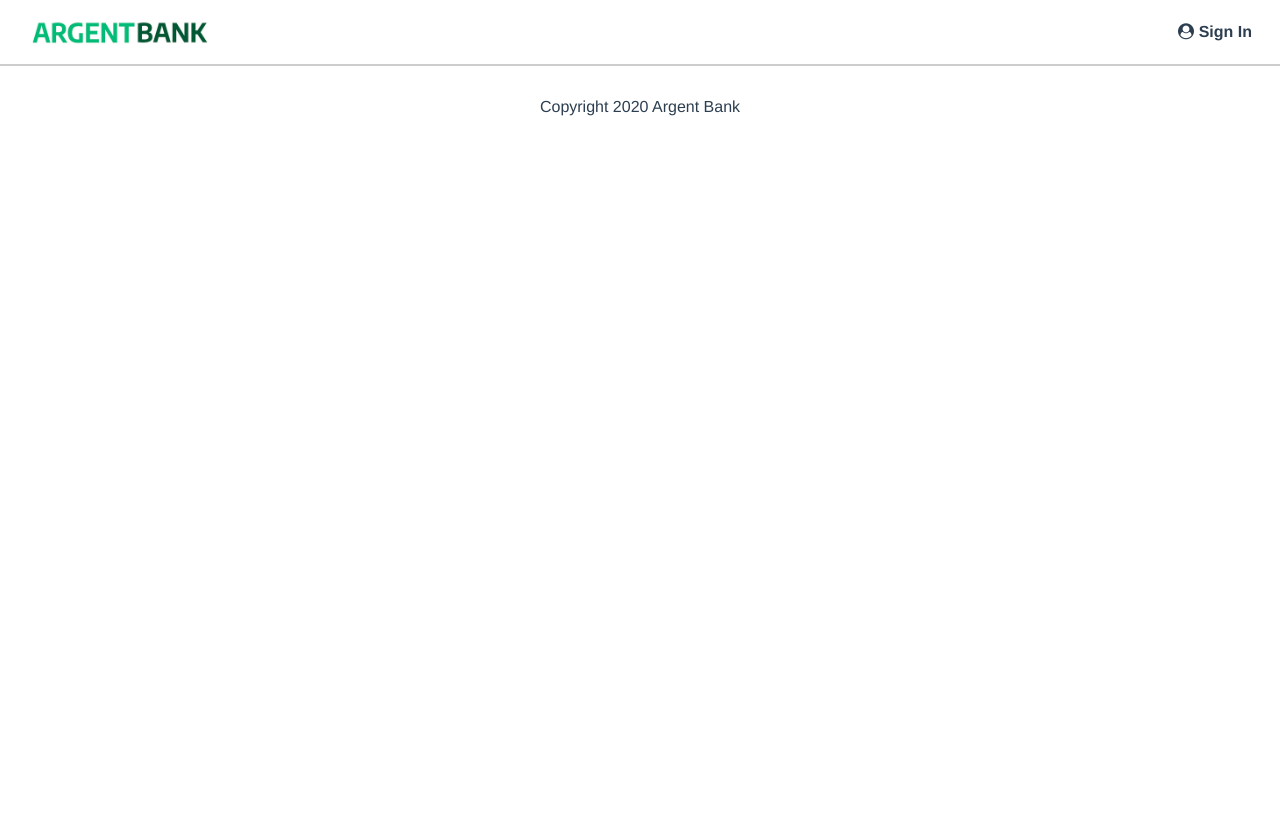
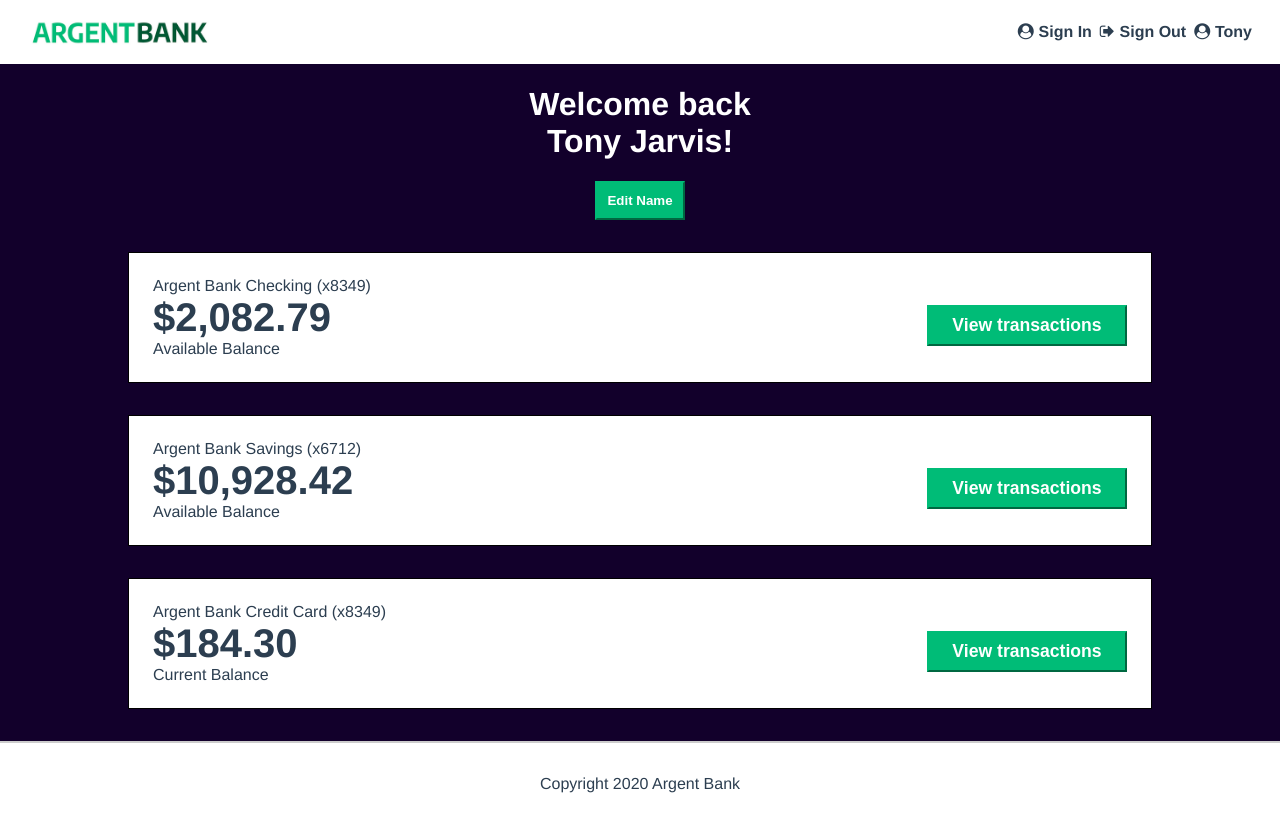
Before and after one commit to ThomasVogeleisen/Argent-bank-p13-frontend, a React (Vite) app: page /profile in a window 1280 px wide. Built offline with nearby package versions, Linux system fonts and the light colour scheme.

Commit message:
Ajout de la page profile

```diff
--- a/src/App.css
+++ b/src/App.css
@@ -13,160 +13,20 @@ body {
   min-height: 100vh;
 }
 
-.hero {
-  background-position: 0 -50px;
-  background-size: cover;
-  background-repeat: no-repeat;
-  height: 300px;
-  position: relative;
+.bg-dark {
+  background-color: #12002b;
 }
 
-.hero-content {
-  position: relative;
-  top: 2rem;
-  width: 200px;
-  background: white;
-  padding: 2rem;
-  text-align: left;
-  margin: 0 auto;
+.sr-only {
+  border: 0 !important;
+  clip: rect(1px, 1px, 1px, 1px) !important; /* 1 */
+  -webkit-clip-path: inset(50%) !important;
+  clip-path: inset(50%) !important; /* 2 */
+  height: 1px !important;
+  margin: -1px !important;
+  overflow: hidden !important;
+  padding: 0 !important;
+  position: absolute !important;
+  width: 1px !important;
+  white-space: nowrap !important; /* 3 */
 }
-
-.hero-content .subtitle {
-  font-weight: bold;
-  font-size: 1rem;
-  margin: 0;
-}
-
-.hero-content .text {
-  margin-bottom: 0;
-  font-size: 0.9rem;
-}
-
-@media (min-width: 920px) {
-  .hero {
-    height: 400px;
-    background-position: 0% 33%;
-  }
-
-  .hero-content {
-    position: absolute;
-    top: 50px;
-    right: 50px;
-    width: 300px;
-    margin: 2rem;
-  }
-
-  .hero-content .subtitle {
-    font-size: 1.5rem;
-  }
-
-  .hero-content .text {
-    font-size: 1.2rem;
-  }
-}
-
-.features {
-  display: flex;
-  flex-direction: column;
-}
-
-@media (min-width: 920px) {
-  .features {
-    flex-direction: row;
-  }
-}
-
-.feature-icon {
-  width: 100px;
-  border: 10px solid #00bc77;
-  border-radius: 50%;
-  padding: 1rem;
-}
-
-.feature-item {
-  flex: 1;
-  padding: 2.5rem;
-}
-
-.feature-item-title {
-  color: #222;
-  font-size: 1.25rem;
-  font-weight: bold;
-  margin-bottom: 0.5rem;
-}
-
-.account {
-  display: flex;
-  justify-content: space-between;
-  align-items: center;
-  border: 1px solid black;
-  background-color: #fff;
-  width: 80%;
-  margin: 0 auto;
-  flex-direction: column;
-  padding: 1.5rem;
-  box-sizing: border-box;
-  text-align: left;
-  margin-bottom: 2rem;
-}
-
-.account-amount {
-  margin: 0;
-  font-size: 2.5rem;
-  font-weight: bold;
-}
-
-.account-amount-description {
-  margin: 0;
-}
-
-.account-title {
-  margin: 0;
-  padding: 0;
-  font-size: 1rem;
-  font-weight: normal;
-}
-
-.account-content-wrapper {
-  width: 100%;
-  flex: 1;
-}
-
-.edit-button {
-  border-color: #00bc77;
-  background-color: #00bc77;
-  color: #fff;
-  font-weight: bold;
-  padding: 10px;
-}
-
-.header {
-  color: #fff;
-  margin-bottom: 2rem;
-}
-
-.transaction-button {
-  display: block;
-  width: 100%;
-  padding: 8px;
-  font-size: 1.1rem;
-  font-weight: bold;
-  margin-top: 1rem;
-  border-color: #00bc77;
-  background-color: #00bc77;
-  color: #fff;
-}
-
-@media (min-width: 720px) {
-  .account {
-    flex-direction: row;
-  }
-
-  .account-content-wrapper.cta {
-    flex: 0;
-  }
-
-  .transaction-button {
-    width: 200px;
-  }
-}
--- a/src/App.jsx
+++ b/src/App.jsx
@@ -1,8 +1,8 @@
 import './App.css'
 import { BrowserRouter as Router, Routes, Route } from 'react-router-dom'
 import { Home } from './pages/Home'
-import { SignIn } from './pages/SignIn'
-import { User } from './pages/User'
+import { Login } from './pages/Login'
+import { Profile } from './pages/Profile'
 import { NavBar } from './components/NavBar'
 import { Footer } from './components/Footer'
 
@@ -13,8 +13,8 @@ function App() {
 
       <Routes>
         <Route path="/" element={<Home />} />
-        <Route path="/Sign-in" element={<SignIn />} />
-        <Route path="/User" element={<User />} />
+        <Route path="/login" element={<Login />} />
+        <Route path="/profile" element={<Profile />} />
       </Routes>
 
       <Footer />
--- a/src/components/NavBar/index.jsx
+++ b/src/components/NavBar/index.jsx
@@ -14,9 +14,17 @@ export function NavBar() {
         <h1 className="sr-only">Argent Bank</h1>
       </Link>
       <div>
-        <Link className="main-nav-item" to={'/Sign-in'}>
+        <Link className="main-nav-item" to={'/login'}>
           <i className="fa fa-user-circle fa-margin"></i>
           Sign In
+        </Link>
+        <Link className="main-nav-item" to={'/'}>
+          <i className="fa fa-sign-out fa-margin"></i>
+          Sign Out
+        </Link>
+        <Link className="main-nav-item" to={'/Profile'}>
+          <i className="fa fa-user-circle fa-margin"></i>
+          Tony
         </Link>
       </div>
     </nav>
--- a/src/components/NavBar/style.css
+++ b/src/components/NavBar/style.css
@@ -1,17 +1,3 @@
-.sr-only {
-  border: 0 !important;
-  clip: rect(1px, 1px, 1px, 1px) !important; /* 1 */
-  -webkit-clip-path: inset(50%) !important;
-  clip-path: inset(50%) !important; /* 2 */
-  height: 1px !important;
-  margin: -1px !important;
-  overflow: hidden !important;
-  padding: 0 !important;
-  position: absolute !important;
-  width: 1px !important;
-  white-space: nowrap !important; /* 3 */
-}
-
 .main-nav {
   display: flex;
   justify-content: space-between;
--- a/src/pages/Home/style.css
+++ b/src/pages/Home/style.css
@@ -0,0 +1,81 @@
+.hero {
+  background-position: 0 -50px;
+  background-size: cover;
+  background-repeat: no-repeat;
+  height: 300px;
+  position: relative;
+}
+
+.hero-content {
+  position: relative;
+  top: 2rem;
+  width: 200px;
+  background: white;
+  padding: 2rem;
+  text-align: left;
+  margin: 0 auto;
+}
+
+.hero-content .subtitle {
+  font-weight: bold;
+  font-size: 1rem;
+  margin: 0;
+}
+
+.hero-content .text {
+  margin-bottom: 0;
+  font-size: 0.9rem;
+}
+
+@media (min-width: 920px) {
+  .hero {
+    height: 400px;
+    background-position: 0% 33%;
+  }
+
+  .hero-content {
+    position: absolute;
+    top: 50px;
+    right: 50px;
+    width: 300px;
+    margin: 2rem;
+  }
+
+  .hero-content .subtitle {
+    font-size: 1.5rem;
+  }
+
+  .hero-content .text {
+    font-size: 1.2rem;
+  }
+}
+
+.features {
+  display: flex;
+  flex-direction: column;
+}
+
+@media (min-width: 920px) {
+  .features {
+    flex-direction: row;
+  }
+}
+
+.feature-icon {
+  width: 100px;
+  border: 10px solid #00bc77;
+  border-radius: 50%;
+  padding: 1rem;
+}
+
+.feature-item {
+  flex: 1;
+  padding: 2.5rem;
+}
+
+.feature-item-title {
+  color: #222;
+  font-size: 1.25rem;
+  font-weight: bold;
+  margin-bottom: 0.5rem;
+}
--- a/src/pages/SignIn/index.jsx
+++ b/src/pages/Login/index.jsx
@@ -1,6 +1,7 @@
 import './style.css'
+import { Link } from 'react-router-dom'
 
-export function SignIn() {
+export function Login() {
   return (
     <main className="main bg-dark">
       <section className="sign-in-content">
@@ -19,13 +20,9 @@ export function SignIn() {
             <input type="checkbox" id="remember-me" />
             <label htmlFor="remember-me">Remember me</label>
           </div>
-          {/* <!-- PLACEHOLDER DUE TO STATIC SITE --> */}
-          <a href="./user.html" className="sign-in-button">
-            Sign In
-          </a>
-          {/* <!-- SHOULD BE THE BUTTON BELOW --> */}
-          {/* <!-- <button class="sign-in-button">Sign In</button> --> */}
-          {/* <!--  --> */}
+          <Link className="link-sign-in-button" to={'/profile'}>
+            <button className="sign-in-button">Sign In</button>
+          </Link>
         </form>
       </section>
     </main>
--- a/src/pages/SignIn/style.css
+++ b/src/pages/Login/style.css
@@ -1,9 +1,5 @@
 .main {
   flex: 1;
-}
-
-.bg-dark {
-  background-color: #12002b;
 }
 
 .sign-in-content {
@@ -45,6 +41,12 @@
   border-color: #00bc77;
   background-color: #00bc77;
   color: #fff;
+  cursor: pointer;
+}
+
+.link-sign-in-button {
+  color: #fff;
+  background-color: red;
 }
 
 .input-remember label {
--- /dev/null
+++ b/src/pages/Profile/index.jsx
@@ -0,0 +1,47 @@
+import './style.css'
+
+export function Profile() {
+  return (
+    <main className="main bg-dark">
+      <div className="header">
+        <h1>
+          Welcome back
+          <br />
+          Tony Jarvis!
+        </h1>
+        <button className="edit-button">Edit Name</button>
+      </div>
+      <h2 className="sr-only">Accounts</h2>
+      <section className="account">
+        <div className="account-content-wrapper">
+          <h3 className="account-title">Argent Bank Checking (x8349)</h3>
+          <p className="account-amount">$2,082.79</p>
+          <p className="account-amount-description">Available Balance</p>
+        </div>
+        <div className="account-content-wrapper cta">
+          <button className="transaction-button">View transactions</button>
+        </div>
+      </section>
+      <section className="account">
+        <div className="account-content-wrapper">
+          <h3 className="account-title">Argent Bank Savings (x6712)</h3>
+          <p className="account-amount">$10,928.42</p>
+          <p className="account-amount-description">Available Balance</p>
+        </div>
+        <div className="account-content-wrapper cta">
+          <button className="transaction-button">View transactions</button>
+        </div>
+      </section>
+      <section className="account">
+        <div className="account-content-wrapper">
+          <h3 className="account-title">Argent Bank Credit Card (x8349)</h3>
+          <p className="account-amount">$184.30</p>
+          <p className="account-amount-description">Current Balance</p>
+        </div>
+        <div className="account-content-wrapper cta">
+          <button className="transaction-button">View transactions</button>
+        </div>
+      </section>
+    </main>
+  )
+}
--- /dev/null
+++ b/src/pages/Profile/style.css
@@ -0,0 +1,75 @@
+.account {
+  display: flex;
+  justify-content: space-between;
+  align-items: center;
+  border: 1px solid black;
+  background-color: #fff;
+  width: 80%;
+  margin: 0 auto;
+  flex-direction: column;
+  padding: 1.5rem;
+  box-sizing: border-box;
+  text-align: left;
+  margin-bottom: 2rem;
+}
+
+.account-amount {
+  margin: 0;
+  font-size: 2.5rem;
+  font-weight: bold;
+}
+
+.account-amount-description {
+  margin: 0;
+}
+
+.account-title {
+  margin: 0;
+  padding: 0;
+  font-size: 1rem;
+  font-weight: normal;
+}
+
+.account-content-wrapper {
+  width: 100%;
+  flex: 1;
+}
+
+.edit-button {
+  border-color: #00bc77;
+  background-color: #00bc77;
+  color: #fff;
+  font-weight: bold;
+  padding: 10px;
+}
+
+.header {
+  color: #fff;
+  margin-bottom: 2rem;
+}
+
+.transaction-button {
+  display: block;
+  width: 100%;
+  padding: 8px;
+  font-size: 1.1rem;
+  font-weight: bold;
+  margin-top: 1rem;
+  border-color: #00bc77;
+  background-color: #00bc77;
+  color: #fff;
+}
+
+@media (min-width: 720px) {
+  .account {
+    flex-direction: row;
+  }
+
+  .account-content-wrapper.cta {
+    flex: 0;
+  }
+
+  .transaction-button {
+    width: 200px;
+  }
+}
--- a/src/pages/User/index.jsx
+++ /dev/null
@@ -1,9 +0,0 @@
-import './style.css'
-
-export function User() {
-  return (
-    <div>
-      <h1>User</h1>
-    </div>
-  )
-}
```
Also changed, not shown: src/utils/isEmpty.js (added, +8 -0 lines), src/pages/User/style.css (deleted).
